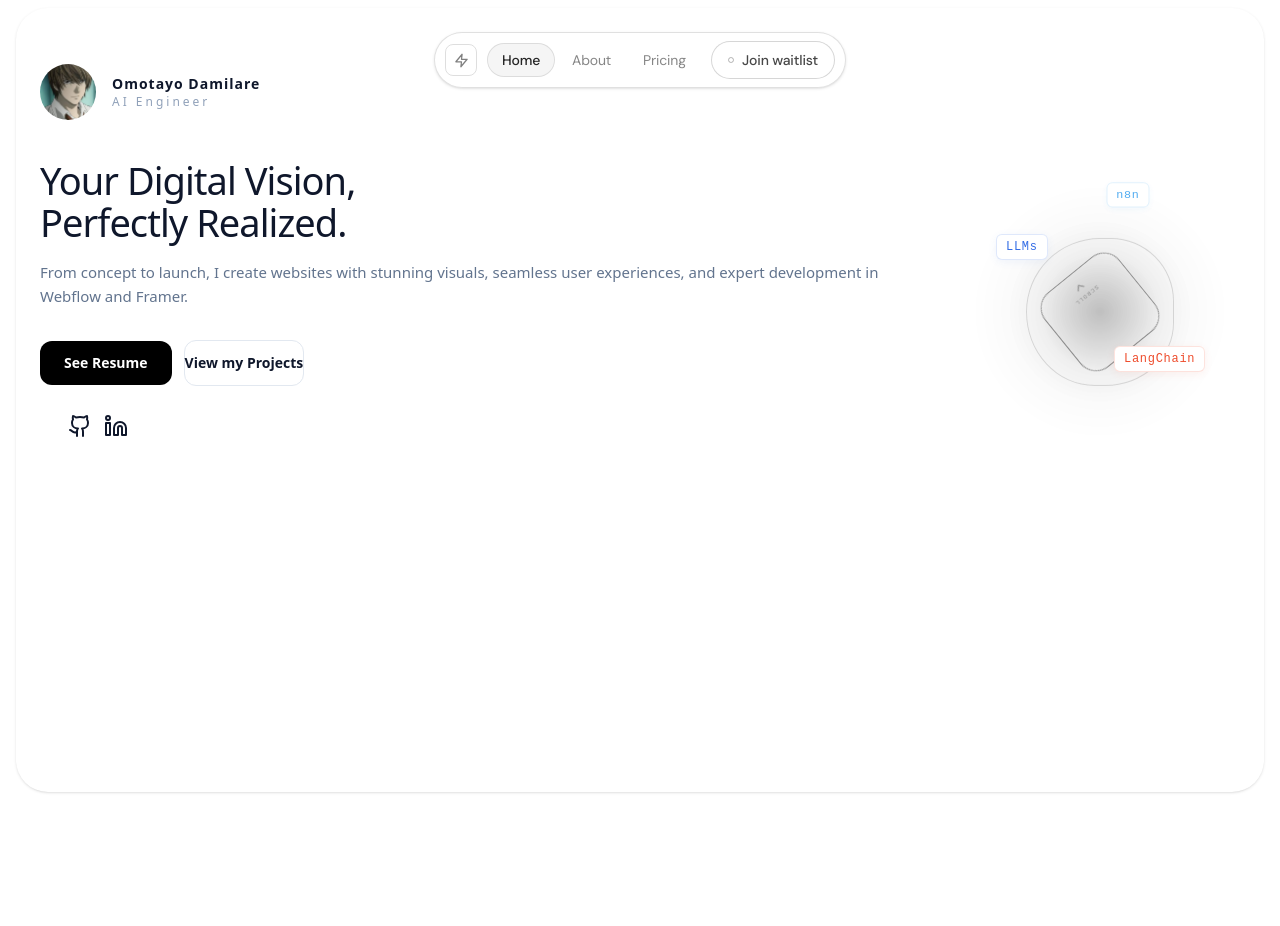
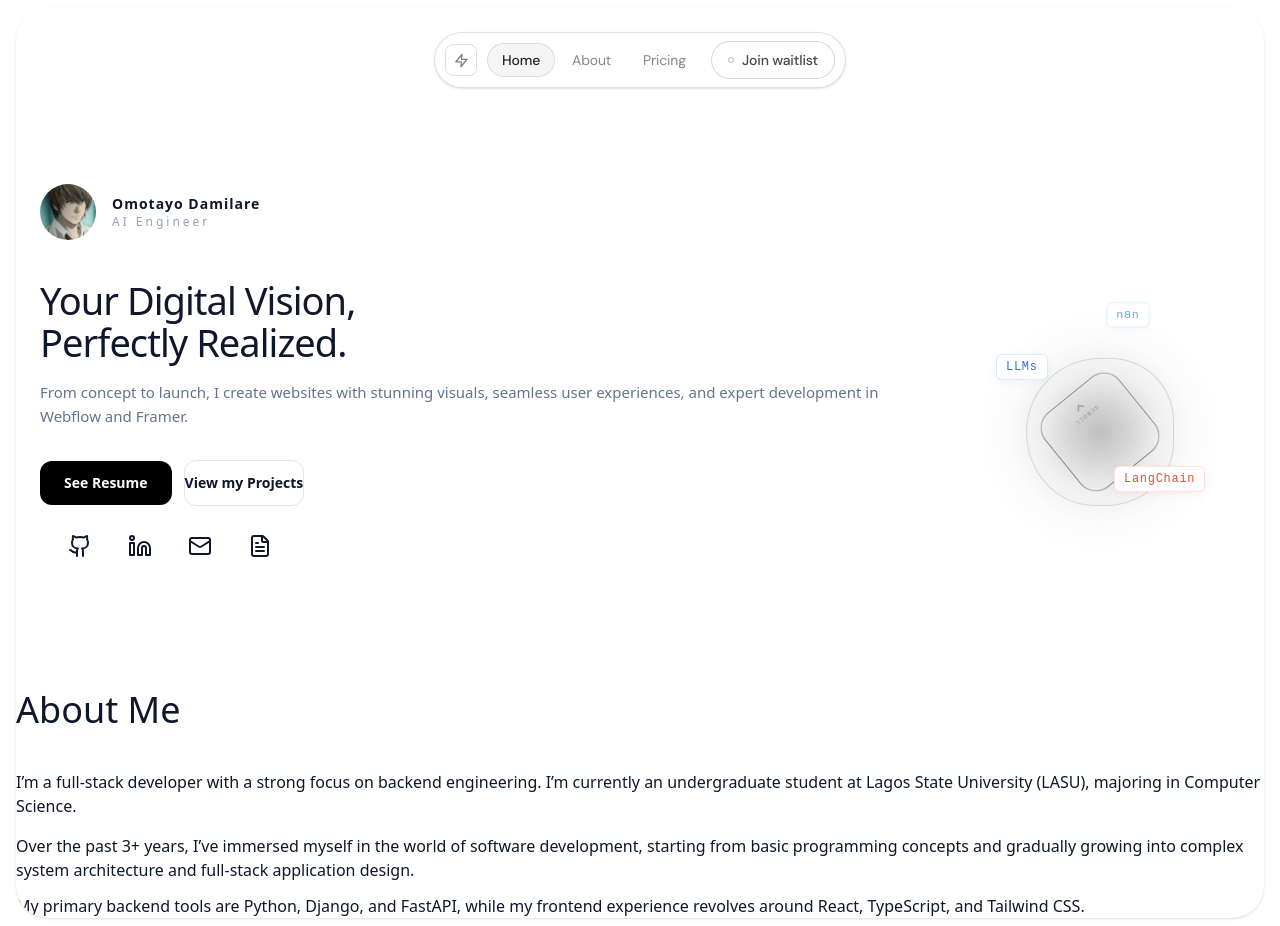
Before and after one commit to Dahmie87/portfolioIn3d, a React (Vite) app: page / in a window 1280 px wide. Before the commit the page ends 808 px from the top, so only its background shows below. Built offline with nearby package versions, Linux system fonts and the light colour scheme.

Commit message:
add sabout me

```diff
--- /dev/null
+++ b/src/components/about.tsx
@@ -0,0 +1,24 @@
+export default function About() {
+  return (
+    <>
+      {" "}
+      <h1 className="text-xl md:text-4xl py-10  text-left">About Me</h1>
+      <p className="pb-4">
+        I’m a full-stack developer with a strong focus on backend engineering.
+        I’m currently an undergraduate student at Lagos State University (LASU),
+        majoring in Computer Science.
+        <br />
+      </p>
+      <p className="pb-3">
+        Over the past 3+ years, I’ve immersed myself in the world of software
+        development, starting from basic programming concepts and gradually
+        growing into complex system architecture and full-stack application
+        design.
+      </p>
+      <p>
+        My primary backend tools are Python, Django, and FastAPI, while my
+        frontend experience revolves around React, TypeScript, and Tailwind CSS.
+      </p>
+    </>
+  );
+}
--- a/src/components/home.tsx
+++ b/src/components/home.tsx
@@ -1,8 +1,9 @@
 import type React from "react";
 import AbstractShape from "./abstract";
 import heroProfile from "../assets/profile-1.jfif";
-import { Github, Linkedin } from "lucide-react";
+import { FileText, Github, Linkedin, Mail } from "lucide-react";
 import NavBar from "./navbar";
+import About from "./about";
 
 export default function ProtoType(): React.ReactElement {
   return (
@@ -11,7 +12,7 @@ export default function ProtoType(): React.ReactElement {
         {/* nav */}
         <NavBar />
         {/* hero */}
-        <div className="flex flex-col md:flex-row md:items-center px-6 pt-8 pb-16 gap-6">
+        <div className="flex flex-col md:flex-row md:items-center px-6 md:pt-38 pt-28 pb-16 gap-6">
           {/* LEFT — text */}
           <div className="flex-1">
             <div className="flex items-center gap-4 mb-10">
@@ -48,9 +49,11 @@ export default function ProtoType(): React.ReactElement {
                 View my Projects
               </button>
             </div>
-            <div className="p-7 flex gap-3">
-              <Github />
+            <div className="p-7 flex gap-9">
+              <Github className="" />
               <Linkedin />
+              <Mail />
+              <FileText />
             </div>
           </div>
 
@@ -62,6 +65,8 @@ export default function ProtoType(): React.ReactElement {
             <AbstractShape />
           </div>
         </div>
+
+        <About />
       </div>
     </div>
   );
```
